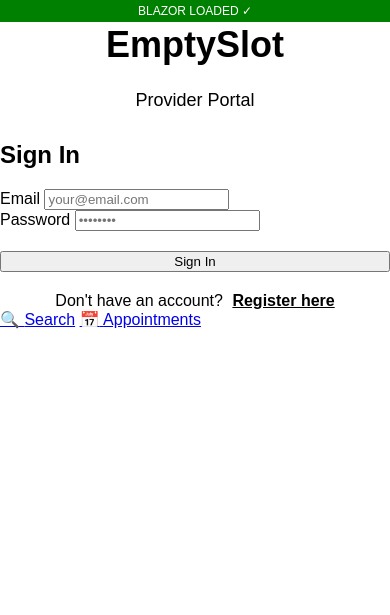
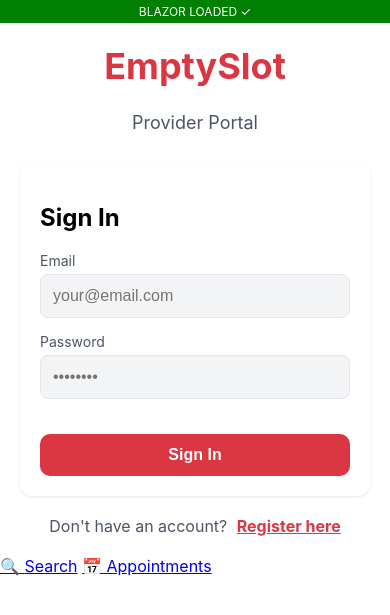
Before and after one commit to kwoytiuk/EmtpySlot, an ASP.NET Core app: page /provider/login in a window 390 px wide. Shown: the top 615 px of the page. Run offline with ASP.NET Core 8, Linux system fonts and the light colour scheme; some libraries are stand-ins or nearby versions.

Commit message:
fix: consolidate CSS styles into Mobile app.css for MAUI
RCL static assets (_content paths) don't work the same way in MAUI Blazor
Hybrid as they do in regular Blazor apps. The reference to
_content/EmptySlot.Shared.UI/css/app.css was failing to load.

Solution:
1. Merged all Shared.UI styles into Mobile wwwroot/css/app.css
2. Removed _content CSS reference from index.html
3. Now using single consolidated CSS file with all styles:
   - CSS variables for colors
   - Form styling (.form-control, .form-group, .form-label)
   - Button styling (.btn, .btn-primary)
   - Card components
   - Validation styles

This ensures all styles are directly accessible to the MAUI WebView
without relying on RCL static asset resolution.

```diff
--- a/dotnet/EmptySlot.Mobile/wwwroot/css/app.css
+++ b/dotnet/EmptySlot.Mobile/wwwroot/css/app.css
@@ -1,8 +1,99 @@
-/* Mobile-specific styles */
+/* EmptySlot Mobile Styles */
+
+:root {
+    --primary-color: #DA3743;
+    --primary-dark: #B82D38;
+    --secondary-color: #6366F1;
+    --gray-50: #F9FAFB;
+    --gray-100: #F3F4F6;
+    --gray-200: #E5E7EB;
+    --gray-600: #4B5563;
+    --gray-900: #111827;
+}
+
+* {
+    box-sizing: border-box;
+}
+
 html, body {
     margin: 0;
     padding: 0;
-    font-family: 'OpenSans-Regular', sans-serif;
+    font-family: -apple-system, BlinkMacSystemFont, "Segoe UI", Roboto, "Helvetica Neue", Arial, sans-serif;
+}
+
+.page-container {
+    padding: 20px;
+    max-width: 1200px;
+    margin: 0 auto;
+}
+
+.card {
+    background: white;
+    border-radius: 12px;
+    padding: 20px;
+    box-shadow: 0 1px 3px rgba(0, 0, 0, 0.1);
+    margin-bottom: 15px;
+}
+
+.card-header {
+    background: var(--primary-color);
+    color: white;
+    padding: 20px;
+    border-radius: 15px;
+    margin-bottom: 20px;
+}
+
+.btn {
+    padding: 12px 24px;
+    border: none;
+    border-radius: 10px;
+    font-size: 16px;
+    font-weight: 600;
+    cursor: pointer;
+    transition: all 0.2s;
+}
+
+.btn-primary {
+    background: var(--primary-color);
+    color: white;
+}
+
+.btn-primary:hover {
+    background: var(--primary-dark);
+}
+
+.form-group {
+    margin-bottom: 15px;
+}
+
+.form-label {
+    display: block;
+    font-size: 14px;
+    color: var(--gray-600);
+    margin-bottom: 5px;
+}
+
+.form-control {
+    width: 100%;
+    padding: 12px;
+    border: 1px solid var(--gray-200);
+    border-radius: 8px;
+    font-size: 16px;
+    background: var(--gray-100);
+}
+
+.form-control:focus {
+    outline: none;
+    border-color: var(--primary-color);
+}
+
+.text-muted {
+    color: var(--gray-600);
+}
+
+.loading {
+    text-align: center;
+    padding: 40px;
 }
 
 #blazor-error-ui {
--- a/dotnet/EmptySlot.Mobile/wwwroot/index.html
+++ b/dotnet/EmptySlot.Mobile/wwwroot/index.html
@@ -6,7 +6,6 @@
     <title>EmptySlot</title>
     <base href="/" />
     <link rel="stylesheet" href="css/app.css" />
-    <link rel="stylesheet" href="_content/EmptySlot.Shared.UI/css/app.css" />
 </head>
 
 <body>
```
